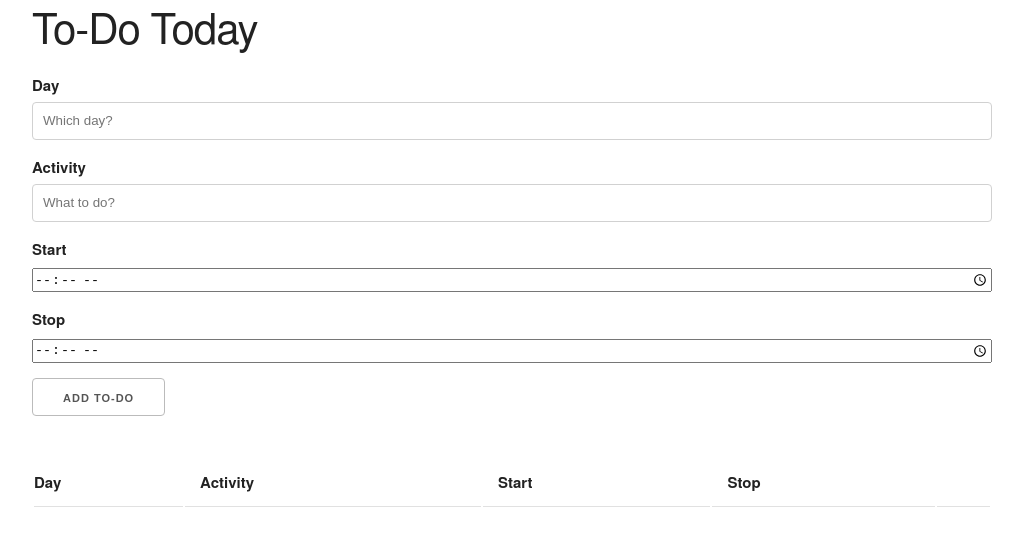
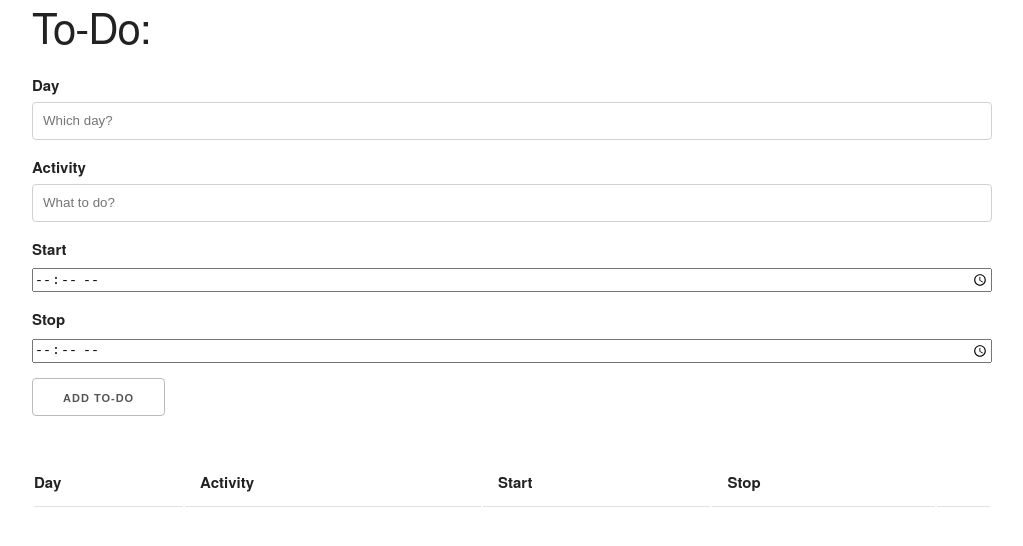
Before and after one commit to Danthesage01/to-do-app, a plain HTML site: page index.html in a window 1280 px wide. Shown: the whole page, without its empty margins (128-1151 px from the left). Drawn offline with nearby package versions, Linux system fonts and the light colour scheme.

Commit message:
updated html

```diff
--- a/index.html
+++ b/index.html
@@ -10,7 +10,7 @@
 </head>
 <body>
   <div class="container">
-    <h2>To-Do Today </h2>
+    <h2>To-Do: </h2>
     <form id="todo-form">
       <div>
         <label for="day">Day</label>
```
